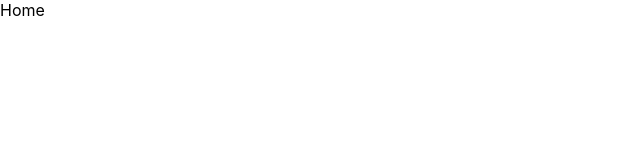
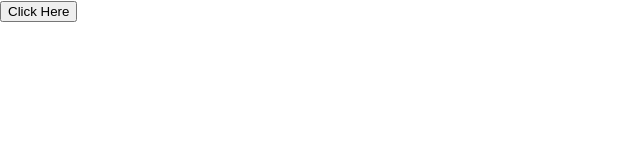
Before and after one commit to NavneethBhat/React-Practice2, a React (Create React App) app: page /home in a window 1280 px wide. Shown: the top 160 px of the page, without its empty margins (0-640 px from the left). Built offline with nearby package versions, Linux system fonts and the light colour scheme.

Commit message:
11:47 Am

```diff
--- a/src/App.js
+++ b/src/App.js
@@ -28,9 +28,9 @@ function App() {
       <BrowserRouter>
       <Routes>
           <Route path='/' element={<Layout/>}> </Route>
-          <Route path='blogs' element={<Blogs/>}></Route>
+          <Route path='/blogs' element={<Blogs/>}></Route>
           <Route path='nopage' element={<NoPage/>}></Route>
-          <Route path='home' element={<Home/>}></Route>
+          <Route path='/home' element={<Home/>}></Route>
           <Route path='contact' element={<Contact/>}></Route>
       </Routes>
       </BrowserRouter>
--- a/src/Home.js
+++ b/src/Home.js
@@ -3,14 +3,27 @@ import React from 'react'
 import Blogs from './Blogs';
 import NoPage from './NoPage';
 import Contact from './Contact';
-import { Link } from 'react-router-dom';
-import { BrowserRouter as Router, Switch, Route } from 'react-router-dom';
+import {useNavigate } from 'react-router-dom';
 
-const Home=() =>  {
+
+
+function Home() {
+    let navigate=useNavigate()
+    console.log("test");
+
+    const handleButton=()=>{
+        navigate("/blogs")
+    }
+
+
+
+
   return (
 
     <div>
-        Home
+
+        <button onClick={handleButton}>Click Here</button>
+
     </div>
   )
 }
--- a/src/Layout.js
+++ b/src/Layout.js
@@ -4,14 +4,14 @@ import Blogs from './Blogs';
 import NoPage from './NoPage';
 import Contact from './Contact';
 import { Link } from 'react-router-dom';
-import { BrowserRouter as Router, Switch, Route } from 'react-router-dom';
 
 const Layout=() =>  {
   return (
+    <div>
         <nav>
       <ul>
         <li>
-          <Link to="/">Home</Link>
+          <Link to="/home">Home</Link>
         </li>
         <li>
           <Link to="/blogs">Blogs</Link>
@@ -25,6 +25,9 @@ const Layout=() =>  {
       </ul>
     </nav>
 
+
+
+    </div>
   )
 }
 
```
